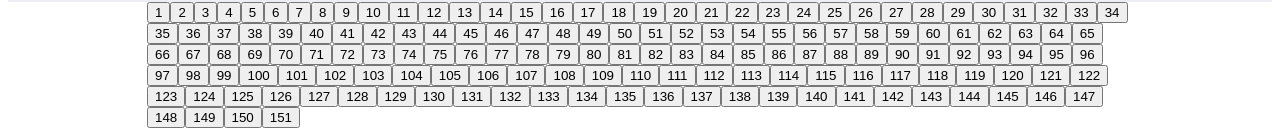
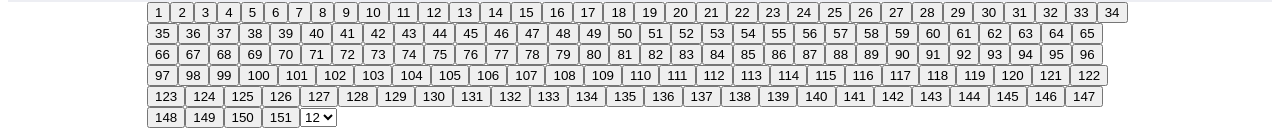
Before and after one commit to d1maro/react-emoji-finder, a React (Create React App) app: page / in a window 1280 px wide. Shown: the part 1411-1544 px from the top of the page. Built offline with nearby package versions, Linux system fonts and the light colour scheme.

Commit message:
pagination per page added

```diff
--- a/src/App.js
+++ b/src/App.js
@@ -9,6 +9,8 @@ import { Main } from "./Components/Main.jsx";
 import { Card } from "./Components/Card.jsx";
 
 import { Pagination } from "./Components/Pagination.jsx";
+
+// import { Select } from "./Components/Select.jsx";
 
 function App() {
   const [value, setValue] = useState(""); // задаем useState для всего приложения
@@ -25,6 +27,11 @@ function App() {
   ); // массив, в который попадают отфильтрованные по поиску данные
 
   const [perPage, setPerPage] = useState(12); // задаем useState для количества карточек на странице
+
+  function getPerPage(event) {
+    setPerPage(+event.target.value);
+    console.log(currentPage);
+  } // функция принимает событие из getPerPage и меняет состояние количества страниц
 
   const [currentPage, setCurrentPage] = useState(1); // задаем useState для текущей страницы
 
@@ -52,6 +59,7 @@ function App() {
       <Pagination
         lastIndex={Math.ceil(data.length / perPage)} // передаем функцию с последним индексом
         setCurrentPage={setCurrentPage} // передаем функцию для текущей страницы
+        getPerPage={getPerPage}
       />
     </>
   );
--- a/src/Components/Pagination.jsx
+++ b/src/Components/Pagination.jsx
@@ -5,7 +5,7 @@
 
 import React from 'react'
 
-export const Pagination = ({lastIndex, setCurrentPage}) => {
+export const Pagination = ({lastIndex, setCurrentPage, getPerPage}) => {
     let arr = [];
     for (let i = 1; i < lastIndex; i++) {
         arr.push(i)
@@ -14,6 +14,11 @@ export const Pagination = ({lastIndex, setCurrentPage}) => {
     <footer className="footer">
         <div className="container">
             {arr.map(elem => <button onClick={() => setCurrentPage(elem)}>{elem}</button>)}
+            <select onChange={getPerPage}>
+                <option value={12}>12</option>
+                <option value={24}>24</option>
+                <option value={48}>48</option>
+            </select>
         </div>
     </footer>
   )
```
Also changed, not shown: src/Components/Select.jsx (deleted, +0 -11 lines).
